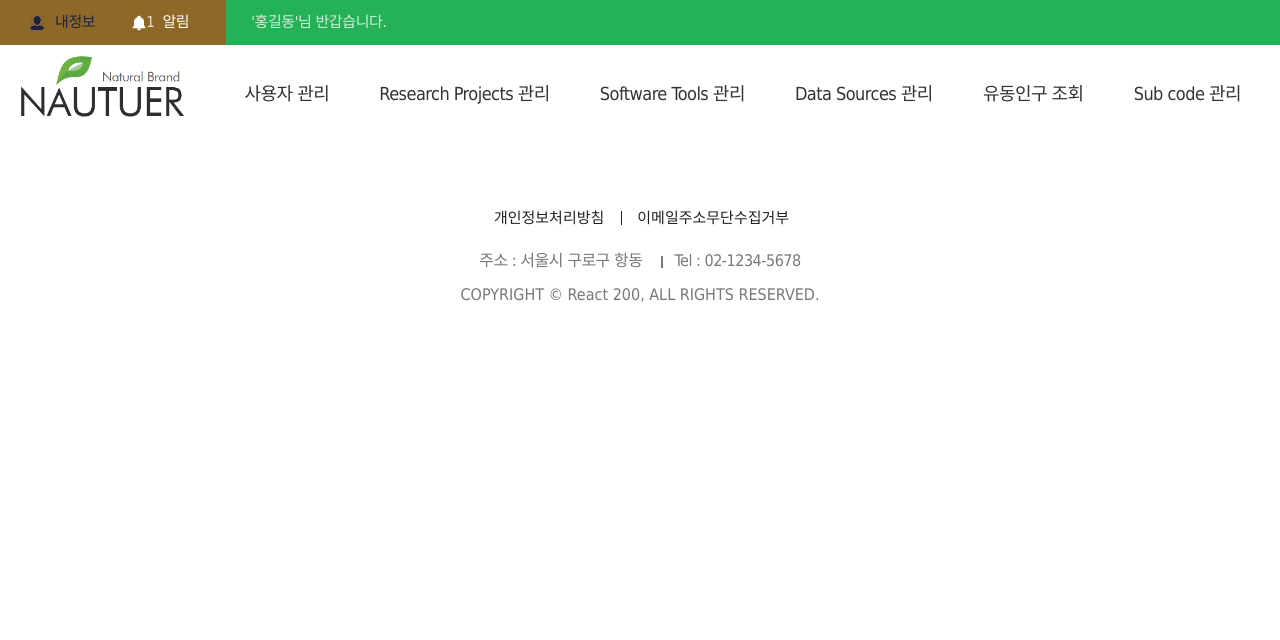
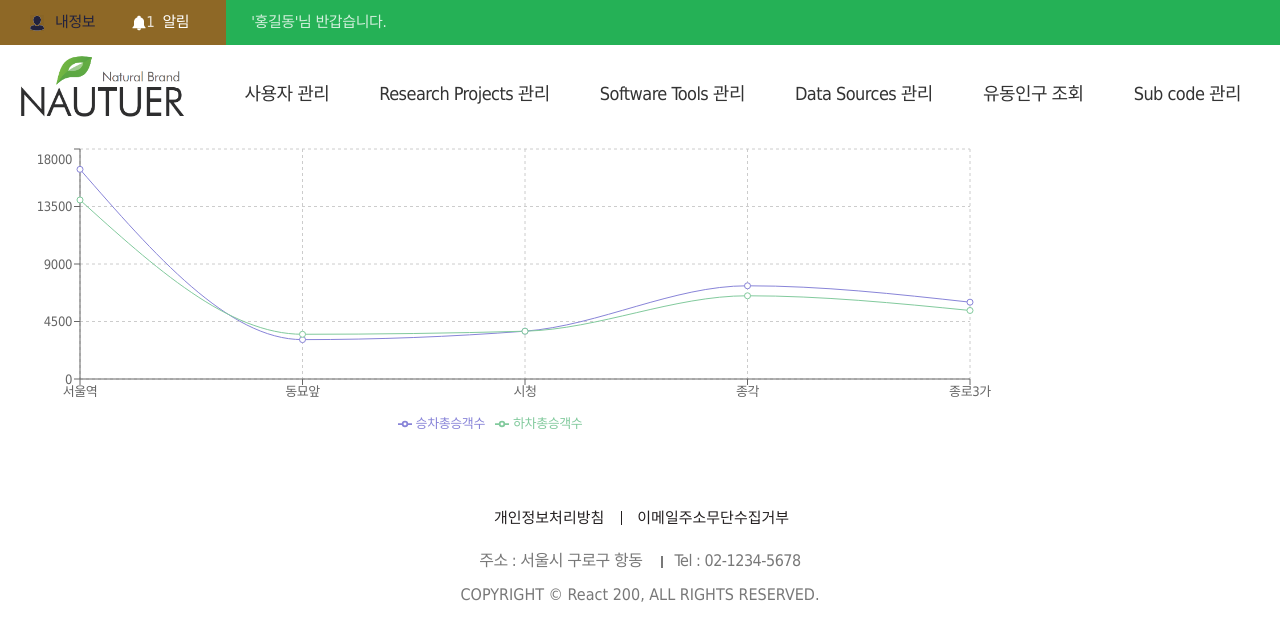
Before and after one commit to jyy1554/study-react, a React (Create React App) app: page /rechartsSimpleLineChart in a window 1280 px wide. Shown: the top 640 px of the page. Built offline with nearby package versions, Linux system fonts and the light colour scheme.

Commit message:
recharts로 LineChart 구현하기

```diff
--- a/package.json
+++ b/package.json
@@ -15,6 +15,7 @@
     "react-router-dom": "^6.2.1",
     "react-scripts": "5.0.0",
     "reactstrap": "^9.0.1",
+    "recharts": "^2.1.9",
     "redux": "^4.1.2",
     "sweetalert2": "^11.4.0",
     "web-vitals": "^2.1.0"
--- a/src/components/App.js
+++ b/src/components/App.js
@@ -5,6 +5,7 @@ import HeaderAdmin from './Header/HeaderAdmin';
 import Footer from './Footer/Footer';
 import LoginForm from './LoginForm';
 import FloatingPopulationList from './Floating_population/floatingPopulationList';
+import RechartsSimpleLineChart from './Floating_population/rechartsSimpleLineChart';
 
 const App = () => {
   return (
@@ -13,6 +14,7 @@ const App = () => {
       <Routes>
         <Route path="/" exact element={<LoginForm />} />
         <Route path='/floatPopulationList' exact element={<FloatingPopulationList />} />
+        <Route path='/rechartsSimpleLineChart' exact element={<RechartsSimpleLineChart />} />
       </Routes>
       <Footer/>
     </div>
--- /dev/null
+++ b/src/components/Floating_population/rechartsSimpleLineChart.js
@@ -0,0 +1,32 @@
+import React, { PureComponent } from 'react';
+import { LineChart, Line, XAxis, YAxis, CartesianGrid, Tooltip, Legend } from 'recharts';
+
+const data = [
+  { 역명: '서울역', 승차총승객수: 16407, 하차총승객수: 14010 },
+  { 역명: '동묘앞	', 승차총승객수: 3082, 하차총승객수: 3500 },
+  { 역명: '시청', 승차총승객수: 3743, 하차총승객수: 3740 },
+  { 역명: '종각', 승차총승객수: 7295, 하차총승객수: 6513 },
+  { 역명: '종로3가', 승차총승객수: 6012, 하차총승객수: 5363 },
+];
+
+export default class rechartsSimpleLineChart extends PureComponent {
+  static jsfiddleUrl = 'https://jsfiddle.net/alidingling/xqjtetw0/';
+
+  render () {
+    return (
+      <LineChart
+        width={1000}
+        height={300}
+        data={data}
+        margin={{ top: 5, right: 30, left: 20, bottom: 5 }}
+      >
+        <CartesianGrid strokeDasharray="3 3" />
+        <XAxis dataKey="역명" /><YAxis />
+        <Tooltip />
+        <Legend />
+        <Line type="monotone" dataKey="승차총승객수" stroke="#8884d8" activeDot={{ r: 8 }} />
+        <Line type="monotone" dataKey="하차총승객수" stroke="#82ca9d" />
+      </LineChart>
+    );
+  }
+}
```
Also changed, not shown: 2 other files (tests, documents, lock files or other folders).
